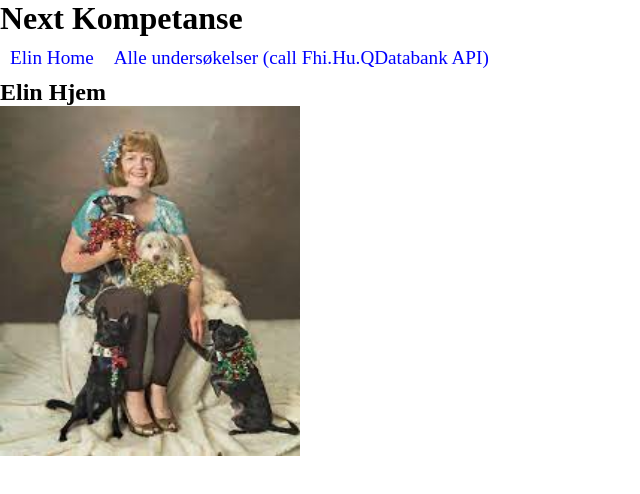
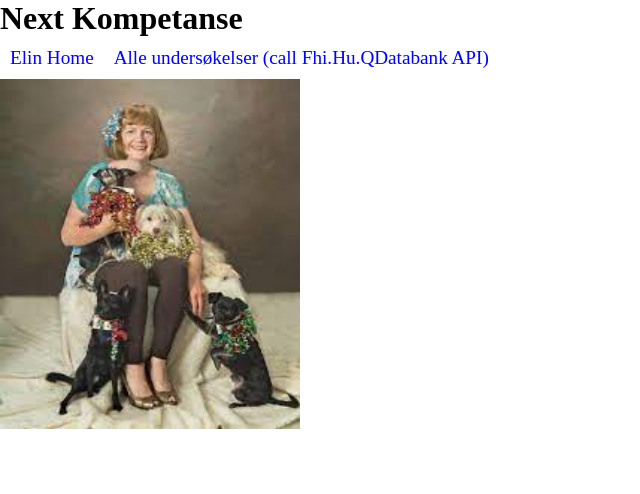
Before and after one commit to fhi-beta/Fhi.Kompetanse.Next, a Next.js app: page /elin in a window 1280 px wide. Shown: the top 494 px of the page, without its empty margins (0-640 px from the left). Built offline with nearby package versions, Linux system fonts and the light colour scheme.

Commit message:
ta bort en tittel

```diff
--- a/app/elin/page.js
+++ b/app/elin/page.js
@@ -9,7 +9,7 @@ export const metadata = {
 export default function ElinHome() {
   return (
     <>
-  <h2>Elin Hjem</h2>
+
   <div style={{display:'grid'}}>
 
 
```
